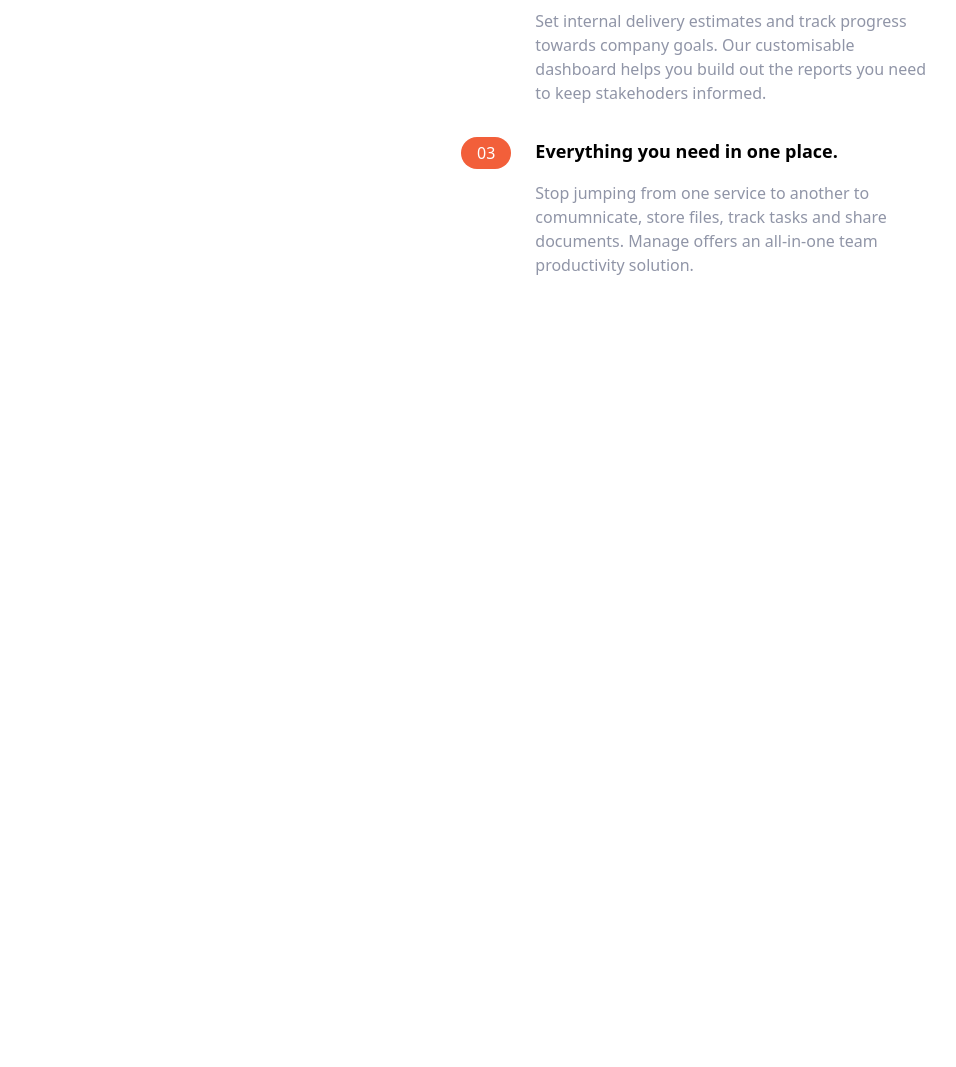
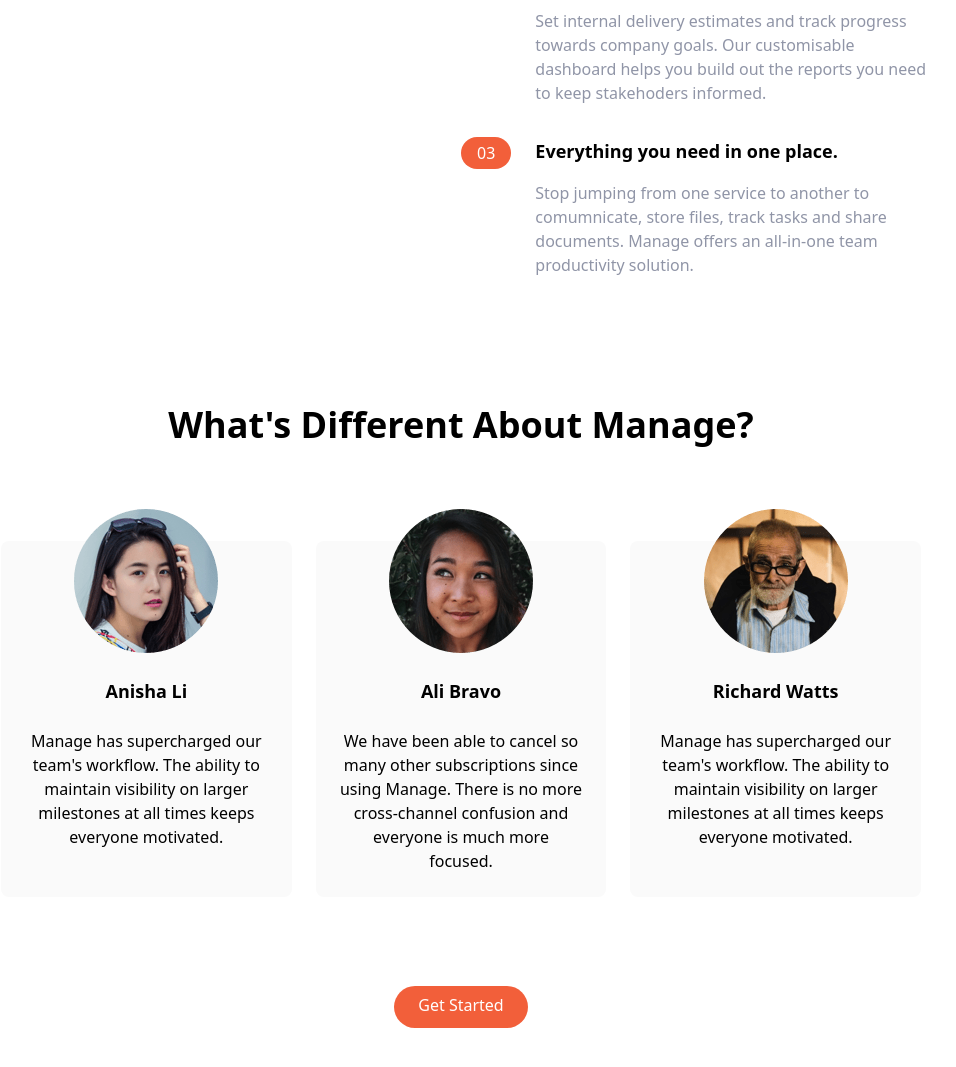
Before and after one commit to Nebenmor/Manage2, a website: page public/index.html in a window 1280 px wide. Shown: the part 831-1898 px from the top of the page, without its empty margins (179-1135 px from the left). Before the commit the page ends 1108 px from the top, so only its background shows below. Drawn offline with Linux system fonts and the light colour scheme.

Commit message:
implement testimonial section

```diff
--- a/public/index.html
+++ b/public/index.html
@@ -145,6 +145,48 @@
          </div>
      </section>
 
+     <!-- Testimonials -->
+      <section id="testimonials">
+        <!-- Container to heading and testimonials blocks -->
+        <div class="max-w-6xl px-5 mx-auto mt-32 text-center">
+             <!-- Heading -->
+          <h2 class="text-4xl font-bold text-center">
+            What's Different About Manage?
+          </h2>
+
+          <!-- Testimonials Container -->
+           <div class="flex flex-col m-24 md:flex-row md:space-x-6">
+            <!-- Testimonial 1 -->
+             <div class="flex flex-col items-center p-6 space-y-6 rounded-lg bg-veryLightGray md:w-1/3">
+                <img src="./img/avatar-anisha.png" alt="" class="w-26 -mt-14">
+                <h5 class="text-lg font-bold">Anisha Li</h5>
+                <p>Manage has supercharged our team's workflow. The ability to maintain visibility on larger milestones at all times keeps everyone motivated.</p>
+             </div>
+
+              <!-- Testimonial 2 -->
+              <div class="hidden flex-col items-center p-6 space-y-6 rounded-lg bg-veryLightGray md:w-1/3 md:flex">
+                <img src="./img/avatar-ali.png" alt="" class="w-26 -mt-14">
+                <h5 class="text-lg font-bold">Ali Bravo</h5>
+                <p>We have been able to cancel so many other subscriptions since using Manage. There is no more cross-channel confusion and everyone is much more focused.</p>
+             </div>
+
+              <!-- Testimonial 3 -->
+              <div class="hidden flex-col items-center p-6 space-y-6 rounded-lg bg-veryLightGray md:w-1/3 md:flex">
+                <img src="./img/avatar-richard.png" alt="" class="w-26 -mt-14">
+                <h5 class="text-lg font-bold">Richard Watts</h5>
+                <p>Manage has supercharged our team's workflow. The ability to maintain visibility on larger milestones at all times keeps everyone motivated.</p>
+             </div>
+           </div>
+
+           <!-- Button -->
+           <div class="my-16">
+            <a href="#" class="p-3 px-6 pt-2 text-white bg-brightRed rounded-full baseline hover:bg-brightRedLight">
+                Get Started
+            </a>
+           </div>
+        </div>
+      </section>
+
 
 </body>
 </html>
```
